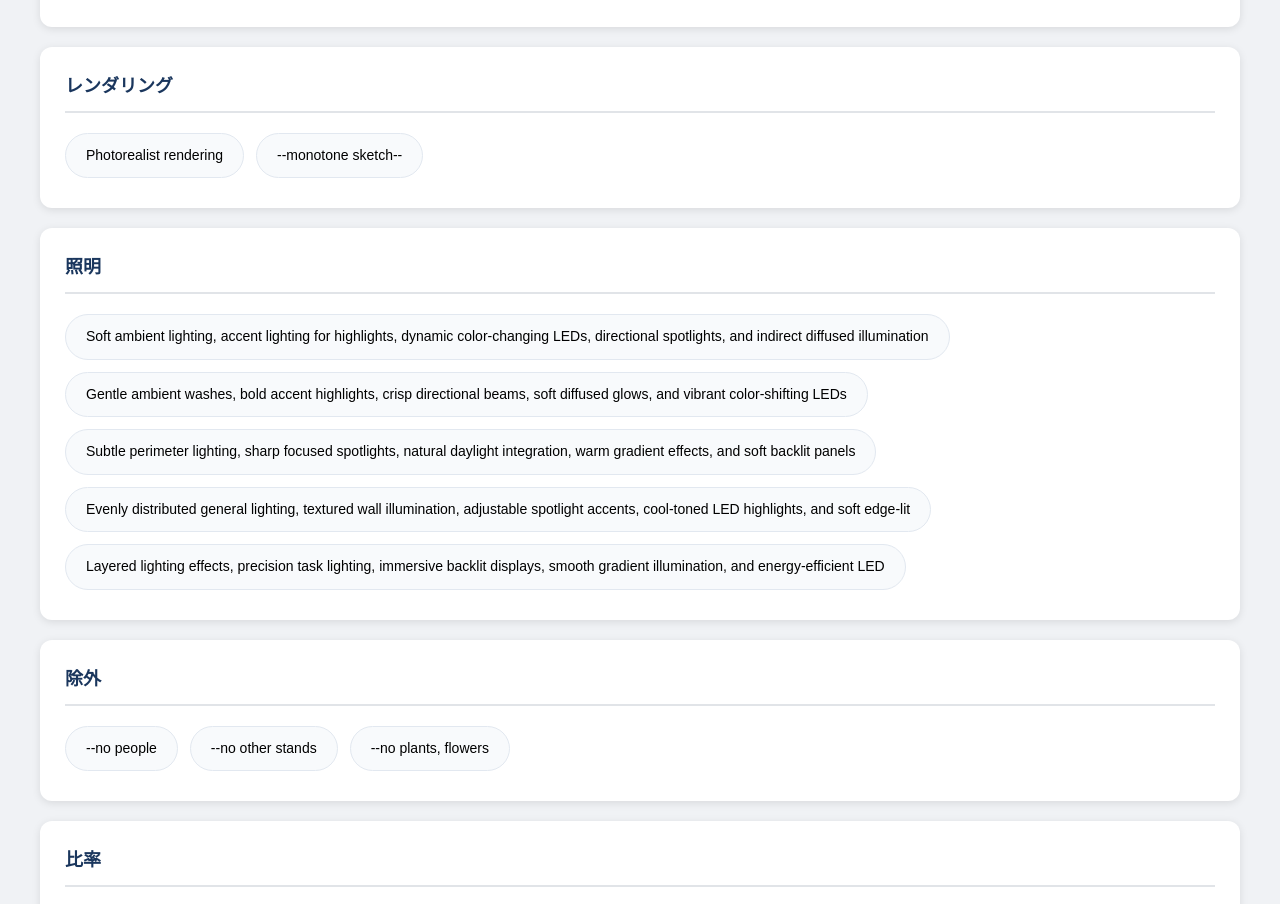
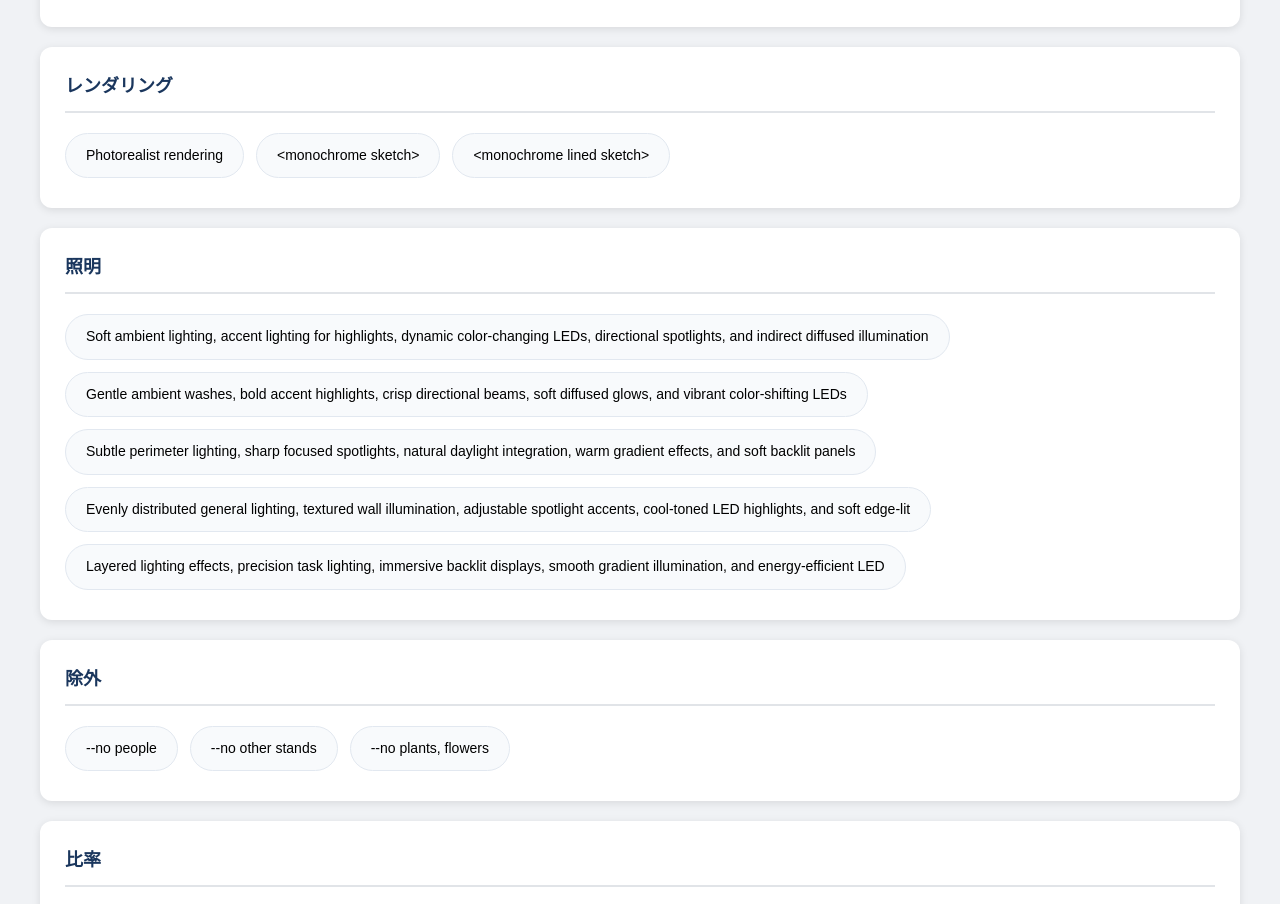
Before and after one commit to picoshiozaki/mj_exhibition_pmt, a plain HTML site: page index.html in a window 1280 px wide. Shown: the part 2751-3655 px from the top of the page. Drawn offline with Linux system fonts and the light colour scheme.

Commit message:
Update index.html

```diff
--- a/index.html
+++ b/index.html
@@ -176,7 +176,11 @@
           "A stark, pure black void, creating a dramatic and minimalist setting with absolute darkness that eliminates all visual distractions",
           "A bright, open event space in a shopping mall's central court. The area features high glass ceilings with natural lighting, surrounded by two levels of retail shops. Modern tile flooring and sleek metal railings define the space, while ambient mall activity and store displays create a lively retail atmosphere",
         ],
-        レンダリング: ["Photorealist rendering", "--monotone sketch--"],
+        レンダリング: [
+          "Photorealist rendering",
+          "<monochrome sketch>",
+          "<monochrome lined sketch>",
+        ],
         照明: [
           "Soft ambient lighting, accent lighting for highlights, dynamic color-changing LEDs, directional spotlights, and indirect diffused illumination",
           "Gentle ambient washes, bold accent highlights, crisp directional beams, soft diffused glows, and vibrant color-shifting LEDs",
```
